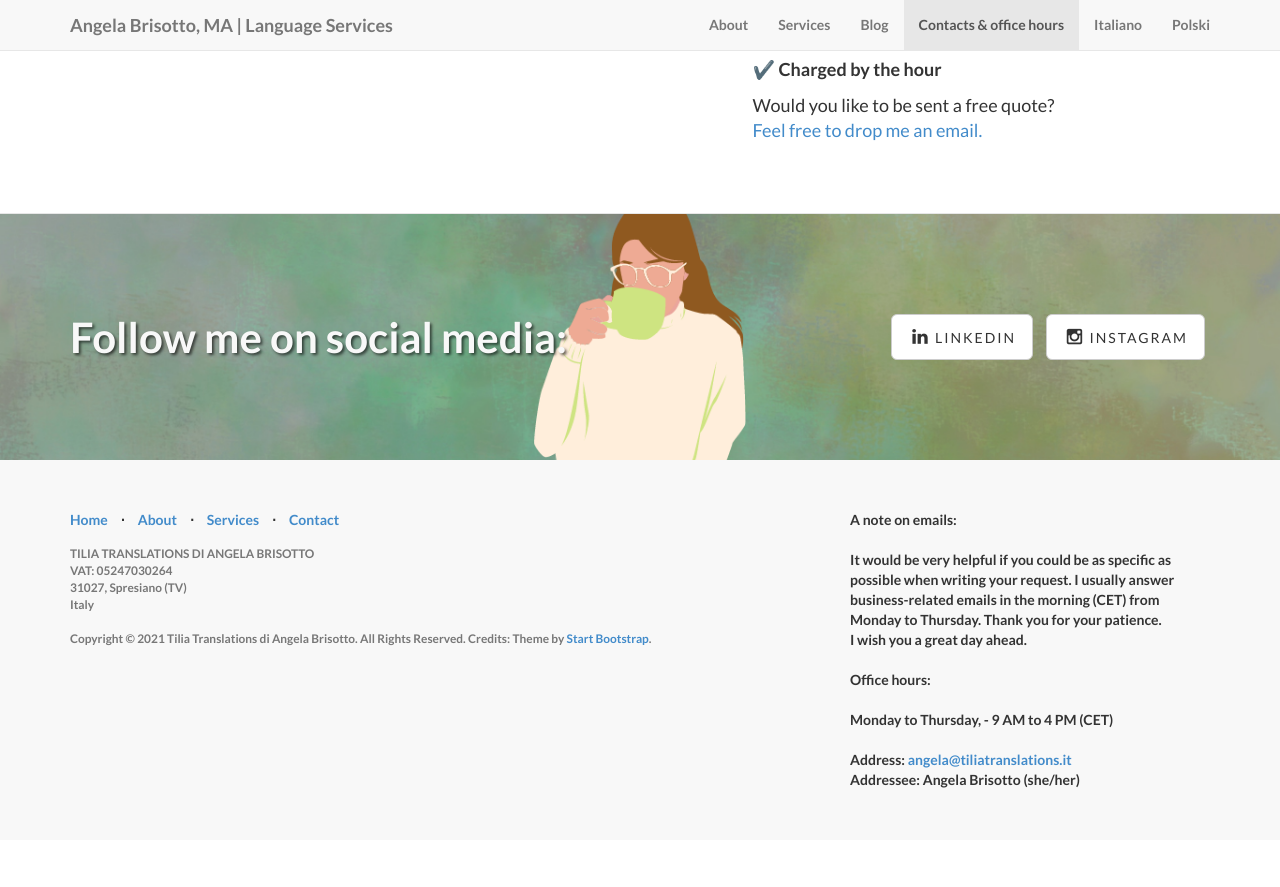
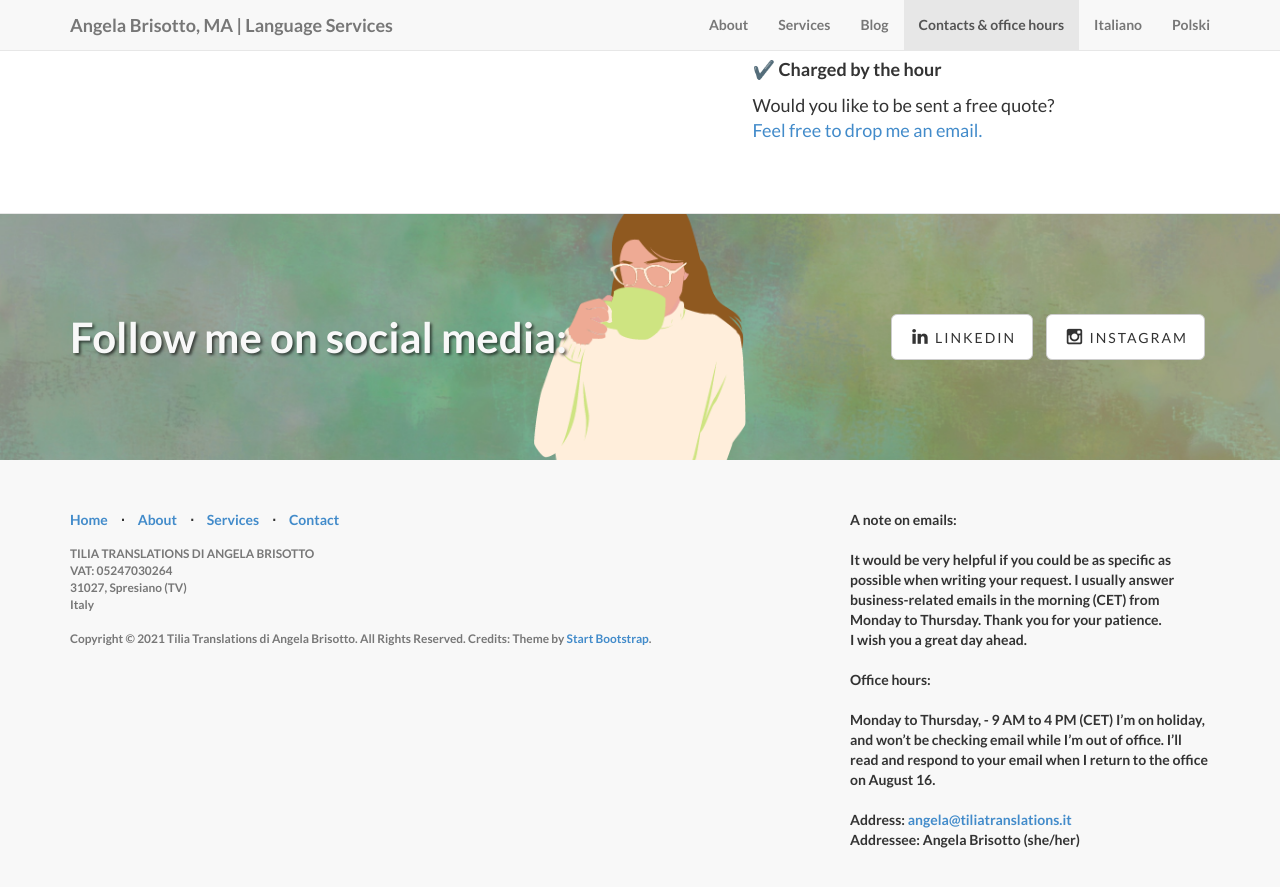
Before and after one commit to angelatiliatranslations/englishversion, a Jekyll site: the page built from index.html, in a window 1280 px wide and 900 px high, scrolled down 5564 px. Shown: the top 887 px of the window. Built offline with Jekyll 4.4.1, drawn with Linux system fonts in a browser that asks for light colours; nearby versions of some CDN libraries; library files that are not in the unit come from our copies; before the commit the page ends 6404 px from its top, so only the background shows below that.

Commit message:
Update _config.yml

```diff
--- a/_config.yml
+++ b/_config.yml
@@ -34,6 +34,7 @@ Office hours:
 <br>
 <br>
 Monday to Thursday, - 9 AM to 4 PM (CET)
+I’m on holiday, and won’t be checking email while I’m out of office. I’ll read and respond to your email when I return to the office on August 16.
 <br>
 <br>
 Address: <a href="mailto:angela@tiliatranslations.it">angela@tiliatranslations.it</a>
```
